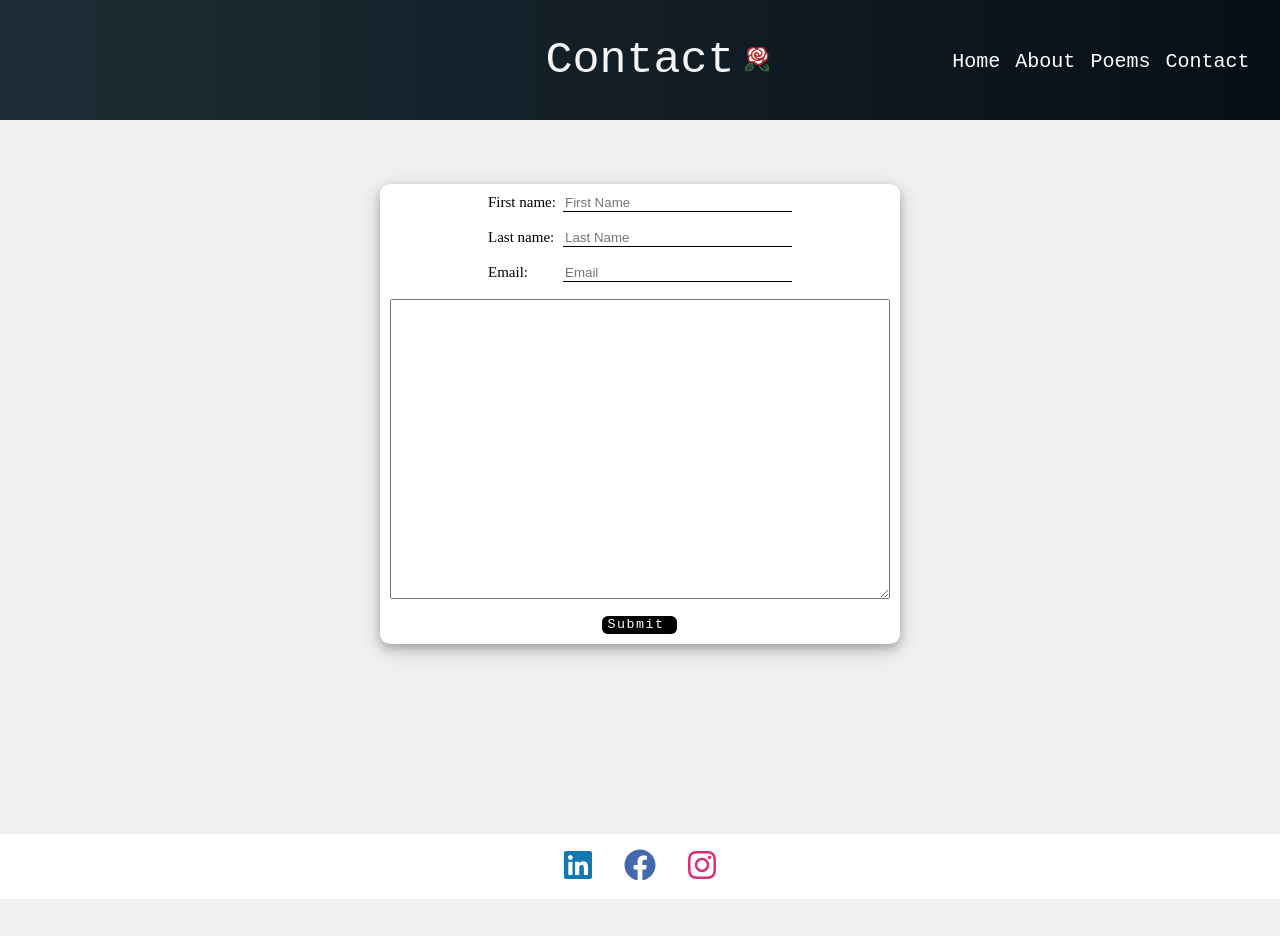
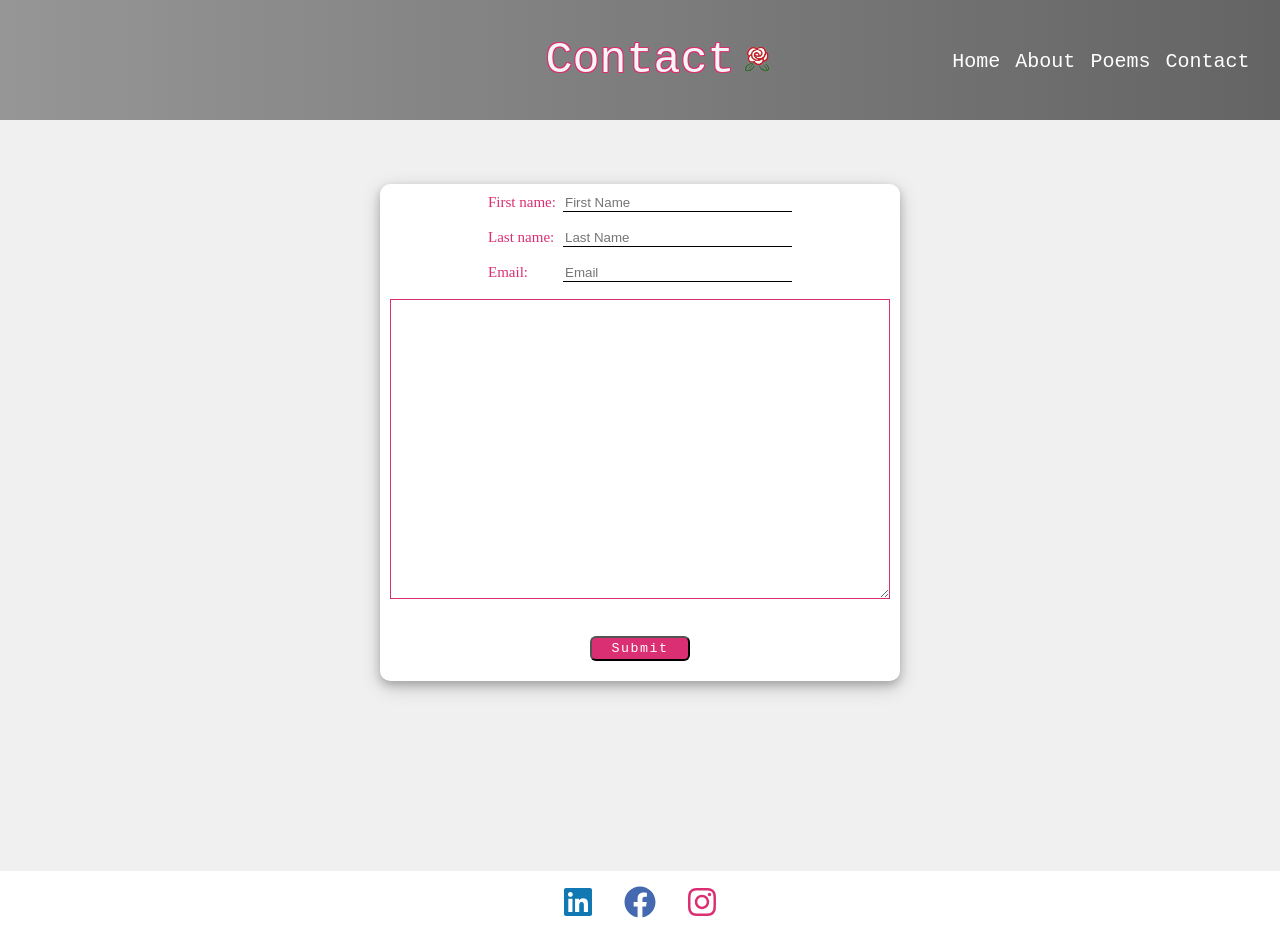
Before and after one commit to itochterman/portfolio, a React (Create React App) app: page /contact in a window 1280 px wide. Before the commit the page ends 899 px from the top, so only its background shows below. Built offline with nearby package versions, Linux system fonts and the light colour scheme.

Commit message:
more changes to ui

```diff
--- a/public/style.css
+++ b/public/style.css
@@ -20,16 +20,16 @@ header {
   padding-top: 0px;
   height: 15vh;
   z-index: 999;
-  background: rgb(28, 29, 27);
+  background: rgb(100, 100, 100);
   background: -webkit-linear-gradient(
     to right,
-    #4f4e50,
-    rgb(10, 10, 10)
+    rgb(220, 220, 220),
+    rgb(100, 100, 100)
   );
   background: linear-gradient(
     to right,
-    rgb(30, 45, 53),
-    rgb(7, 14, 24)
+    rgb(150,150, 150),
+    rgb(100, 100, 100)
   ); /* W3C, IE 10+/ Edge, Firefox 16+, Chrome 26+, Opera 12+, Safari 7+ */
 }
 @keyframes slideInFromLeft {
@@ -60,16 +60,17 @@ header {
 }
 .backButton {
   position: relative;
+  margin: 10px;
   color: white;
-  width: 75px;
-  height: auto;
-  background-color: black;
+  width: 100px;
+  text-align: center;
+  height: 25px;
+  background-color:  rgb(218, 47, 114);
   border-radius: 6px;
   font-family: VT323, monospace;
   letter-spacing: 1.5px;
   margin-top: 20;
-  margin-right: 5px;
-  margin-left: 3px;
+
 }
 .form-container {
   padding-top: 5%;
@@ -82,11 +83,13 @@ header {
   padding: 10px;
   text-align: center;
   border-radius: 2%;
+  border: 2px;
+  color: rgb(218, 47, 114);
   box-shadow: 0 4px 8px 0 rgba(0, 0, 0, 0.2), 0 6px 20px 0 rgba(0, 0, 0, 0.19);
   background-color: rgb(255, 255, 255);
   font-size: 15px;
 }
-input {
+.textInput {
     padding-right: 50px;
     background: transparent;
     border: none;
@@ -111,6 +114,11 @@ header > .logo {
 .papi {
   font-family: "Courier New", Courier, monospace;
   color: whitesmoke;
+
+  text-shadow: -1px 1px 0  rgb(218, 47, 114),
+				  1px 1px 0 rgb(218, 47, 114),
+				 1px -1px 0  rgb(218, 47, 114),
+				-1px -1px 0  rgb(218, 47, 114);
   margin-top: 35px;
   font-size: 45px;
 }
@@ -153,7 +161,7 @@ header > .logo {
   font-family: "Lucida Sans", "Lucida Sans Regular", "Lucida Grande",
     "Lucida Sans Unicode", Geneva, Verdana, sans-serif;
   font-size: 50px;
-  top: 40%;
+  top: 35%;
   left: 50%;
   margin-left: -350px;
 
@@ -168,8 +176,8 @@ a {
 .poemContainer {
   display: absolute;
   width: 50%;
-  box-shadow: 0 4px 8px 0 rgba(0, 0, 0, 0.2),
-    0 6px 20px 0 rgba(197, 76, 221, 0.19);
+  box-shadow: 20px 20px 20px rgba(0, 0, 0, 0.5);
+  border-radius: 10px;
   margin-left: auto;
   margin-right: auto;
   overflow: hidden;
@@ -273,7 +281,7 @@ a.instagram {
   margin-top: 3%;
   box-shadow: 10px 15px 15px 0 rgba(0, 0, 0, 0.5);
   width: 50%;
-  background-color: grey;
+  background-color: rgb(200, 200, 200);
   padding: 12px;
   -ms-transform: rotate(5deg); /* IE 9 */
   -webkit-transform: rotate(5deg); /* Safari */
--- a/src/components/About.js
+++ b/src/components/About.js
@@ -85,7 +85,7 @@ class About extends React.Component {
               <img className="githubLogo" src={github}></img>
               <a
                 className="linkTitle"
-                href="https://github.com/itochterman/StreetJammin"
+                href="https://github.com/itochterman/text_analysis"
               >
                 Chat History Analysis
               </a>
--- a/src/components/Contact.js
+++ b/src/components/Contact.js
@@ -62,7 +62,7 @@ class Contact extends React.Component {
                 type="text"
                 id="firstName"
                 name="firstName"
-                className="input"
+                className="textInput"
                 placeholder="First Name"
               ></input>
               <br />
@@ -72,6 +72,7 @@ class Contact extends React.Component {
                 type="text"
                 id="lastName"
                 name="lastName"
+                className="textInput"
                 placeholder="Last Name"
               ></input>
               <br />
@@ -80,6 +81,7 @@ class Contact extends React.Component {
               <input
                 type="email"
                 id="email"
+                className="textInput"
                 name="email"
                 placeholder="Email"
               ></input>
@@ -88,7 +90,12 @@ class Contact extends React.Component {
                 type="text"
                 id="body"
                 name="body"
-                style={{ width: "500px", height: "300px" }}
+                style={{
+                  width: "500px",
+                  border: "1px solid rgb(218, 47, 114)",
+                  height: "300px",
+                  borderStyle: "thick",
+                }}
               ></textarea>
               <br />
               <br />
@@ -109,7 +116,7 @@ class Contact extends React.Component {
                   type="submit"
                   value="Submit"
                   className="backButton"
-                  style={{ marginTop: "0", textAlign: "center" }}
+                  // style={{ marginTop: "0", textAlign: "center" }}
                 ></input>
               </div>
             </form>
--- a/src/components/Home.js
+++ b/src/components/Home.js
@@ -18,12 +18,11 @@ class Home extends React.Component {
         <div className="title">Hi, I'm Isabella Tochterman</div>
         <div
           className="title"
-          style={{ top: "50%", fontSize: "25px", color: "red" }}
+          style={{ top: "45%", fontSize: "25px", color: "rgb(218, 47, 114)" }}
         >
           I'm an aspiring web developer
         </div>
 
-        {/* <MemeGenerator /> */}
         <SocialMedia />
       </div>
     );
```
